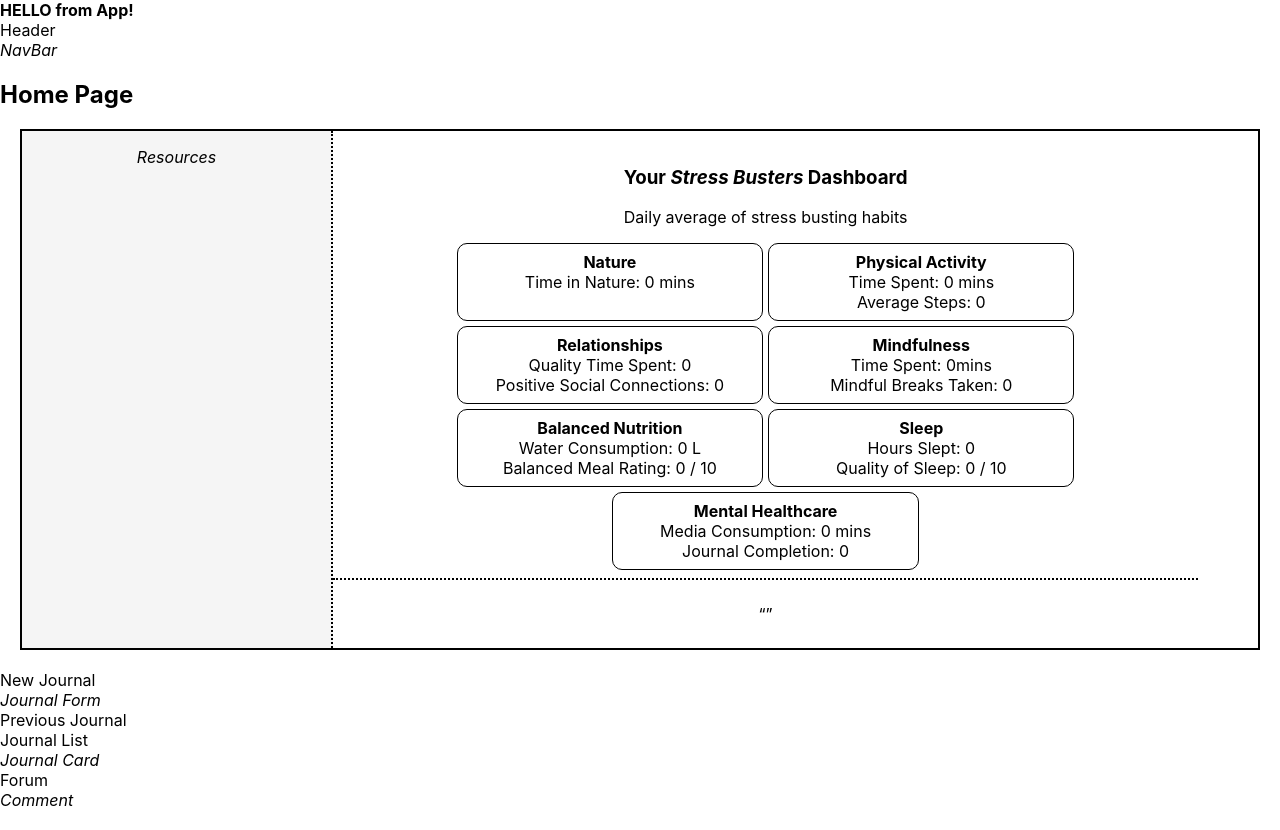
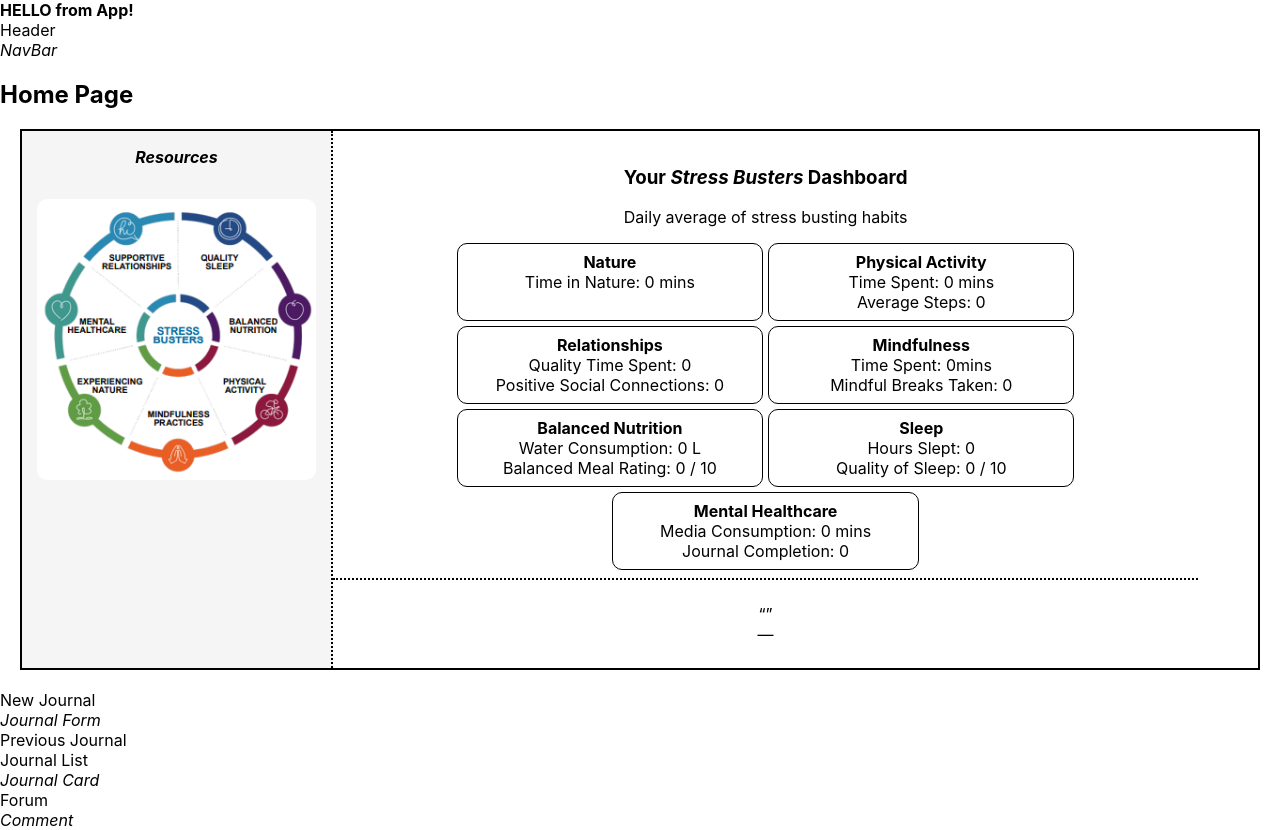
Before and after one commit to timmyyan-git/stress-buster-health-journal, a React (Create React App) app in the folder project/: page / in a window 1280 px wide. Built offline with nearby package versions, Linux system fonts and the light colour scheme; no server answers.

Commit message:
added resource image & link

```diff
--- a/project/src/App.js
+++ b/project/src/App.js
@@ -9,6 +9,7 @@ function App() {
   const [randomQuote, setRandomQuote] = useState([])
 
 
+  // fetch Random Quote and update random quote
 
   useEffect(() => {
     fetch('https://api.quotable.io/random')
--- a/project/src/RandomQuote.js
+++ b/project/src/RandomQuote.js
@@ -5,8 +5,7 @@ function RandomQuote ({onRandomQuote}){
 
     return (
         <div>
-
-            <blockquote>&ldquo;{content}&rdquo; <footer>{author}</footer></blockquote>
+            <blockquote>&ldquo;{content}&rdquo; <footer>&mdash; {author}</footer></blockquote>
         </div>
     )
 }
--- a/project/src/Resources.js
+++ b/project/src/Resources.js
@@ -1,8 +1,22 @@
+import stressBuster from "./assets/stress-busters.png"
+
 function Resources (){
+
+    function handleClickImage() {
+        console.log("clicked")
+    }
 
     return (
         <div>
-            <em>Resources</em>
+            <b><em>Resources</em></b>
+            <a href="https://www.acesaware.org/wp-content/uploads/2020/12/Roadmap-For-Resilience_CA-Surgeon-Generals-Report-on-ACEs-Toxic-Stress-and-Health.pdf"
+            target="_blank">
+                <img onClick={handleClickImage}
+                src={stressBuster}
+                alt="Stress Busters"
+                id="resource-image">
+                </img>
+            </a>
         </div>
     )
 }
--- a/project/src/index.css
+++ b/project/src/index.css
@@ -63,3 +63,11 @@ code {
   padding: .5rem;
   border-radius: 10px;
 }
+
+#resource-image {
+  align-content: center;
+  max-width: 90%;
+  flex-wrap: wrap;
+  margin-top: 2rem;
+  border-radius: 10px;
+}
```
Also changed, not shown: project/src/assets/stress-busters.png (added).
